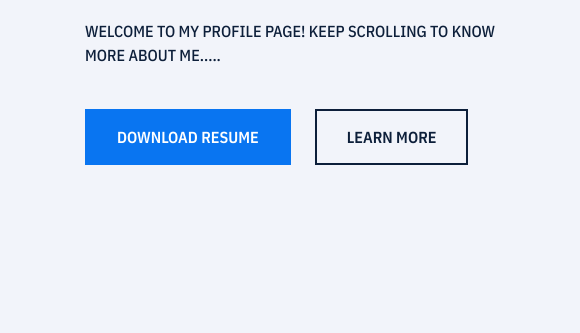
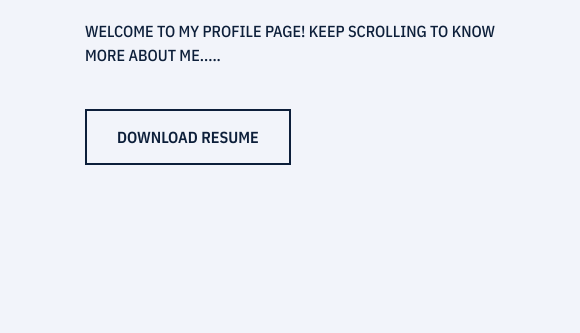
Before and after one commit to anasjawed283/anasjawed283.github.io, a website built with Parcel: page index.html in a window 1280 px wide. Shown: the part 467-800 px from the top of the page, 0-580 px from the left. Built offline with nearby package versions, Linux system fonts and the light colour scheme; files whose address does not match are found by name.

Commit message:
Update index.html

```diff
--- a/index.html
+++ b/index.html
@@ -201,14 +201,11 @@
                   <br />
                 </span>
                 <div class="home-btns-container">
-                  <button class="home-primary button-primary button-lg button">
-                    Download resume
-                  </button>
                   <a
                     href="/Anas Jawed Resume.pdf"
                     class="home-secondary button button-outline button-lg-border"
                   >
-                    learn more
+                    Download Resume
                   </a>
                 </div>
               </div>
```
